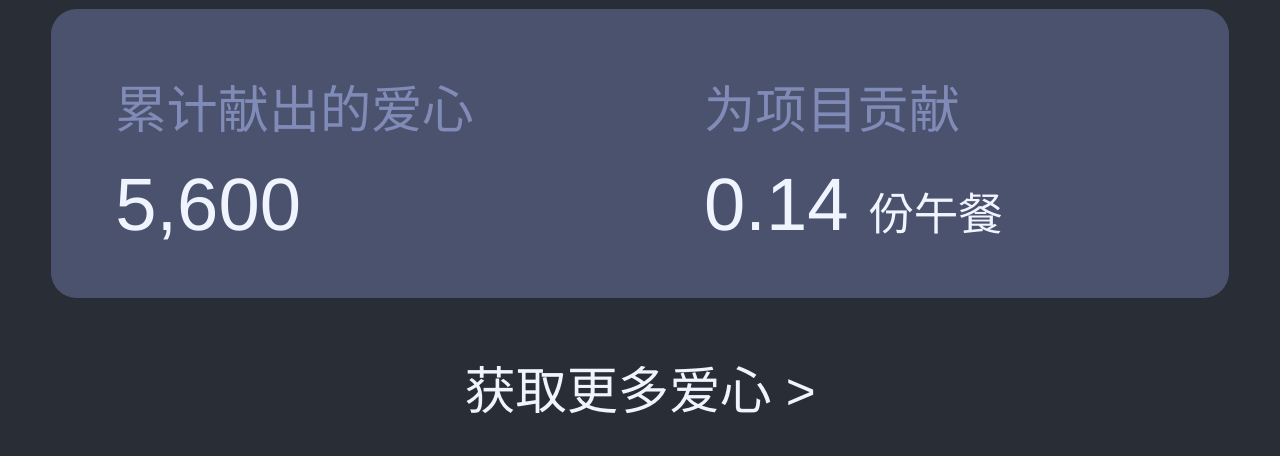
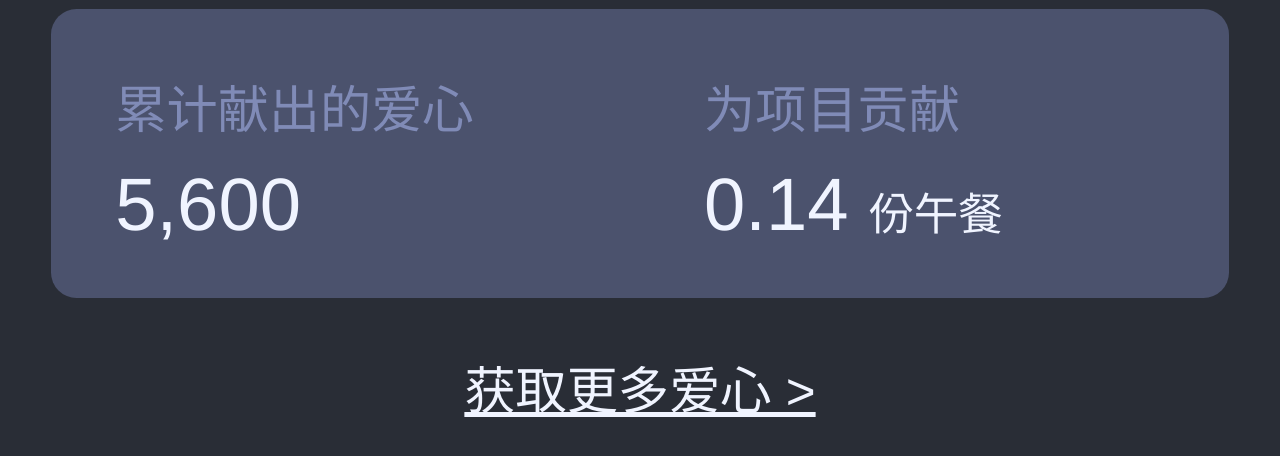
Before and after one commit to CoderMing/tencent-pretest, a Vue app: page / in a window 1280 px wide. Shown: the part 1891-2347 px from the top of the page. Built offline with nearby package versions, Linux system fonts and the light colour scheme.

Commit message:
udpate: README

```diff
--- a/src/App.vue
+++ b/src/App.vue
@@ -7,7 +7,7 @@
       <Progress value="50" max="100"/>
       <StaticInfo :infoData="pageData.infoOne" colorMode="dark"/>
       <StaticInfo :infoData="pageData.infoTwo" colorMode="light"/>
-      <a class="footer-link">获取更多爱心 ></a>
+      <a class="footer-link" href="https://coderming.com/resume">获取更多爱心 ></a>
     </div>
   </div>
 </template>
--- /dev/null
+++ b/vue.config.js
@@ -0,0 +1,3 @@
+module.exports = {
+  baseUrl: './'
+}
```
Also changed, not shown: 1 other file (tests, documents, lock files or other folders).
